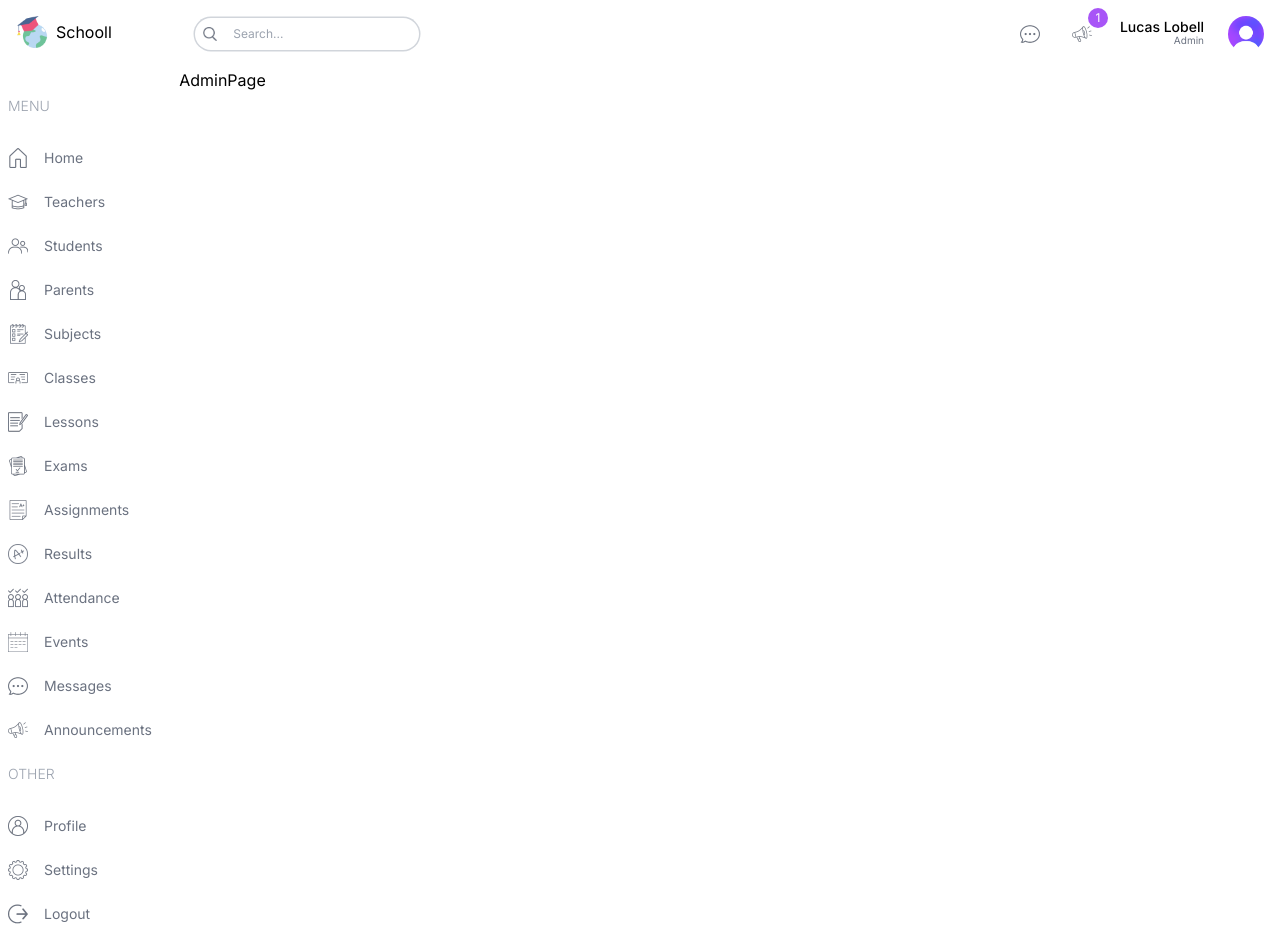
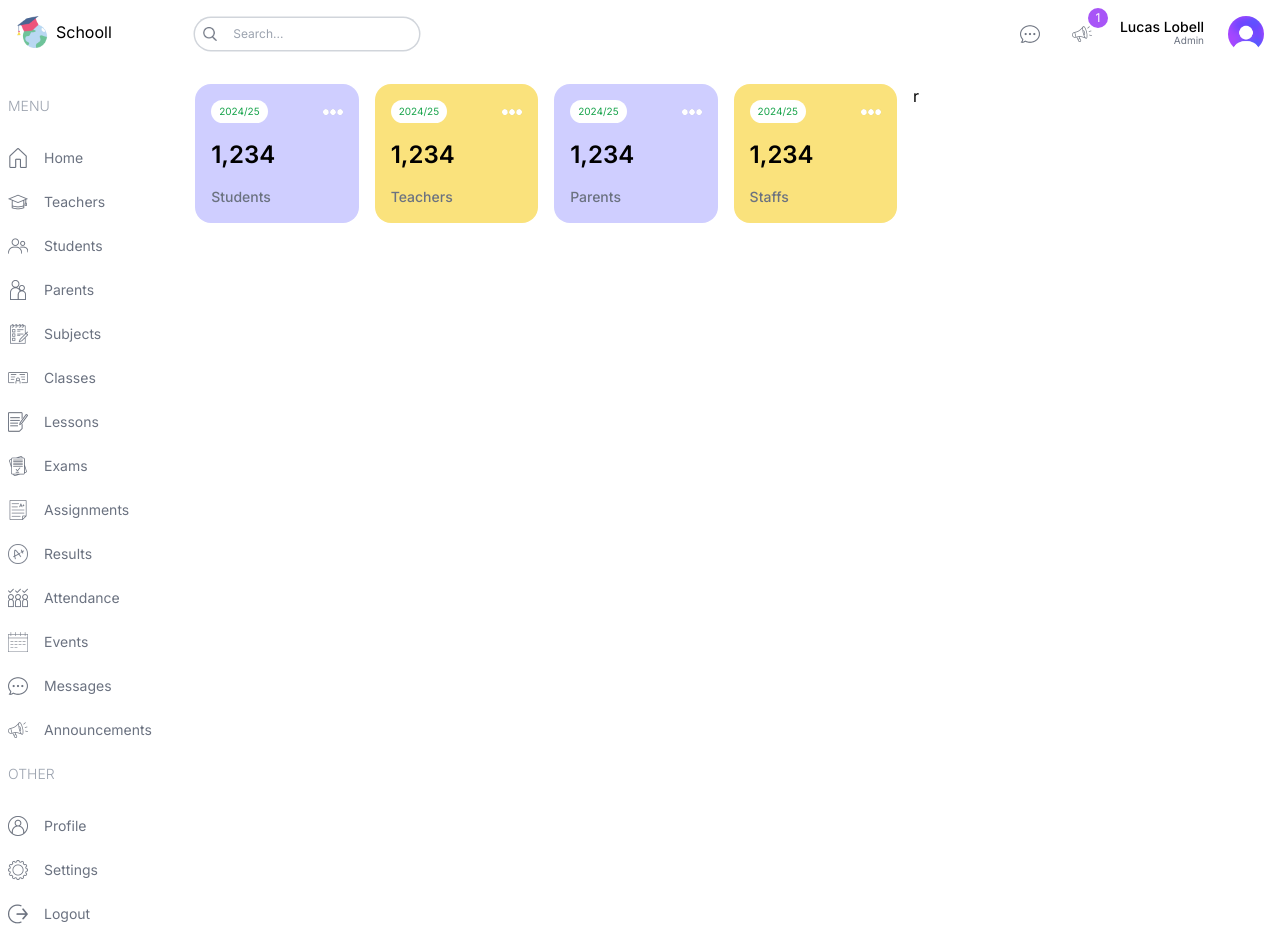
Before and after one commit to LucasLobell/SchlManagement, a Next.js app: page /admin in a window 1280 px wide. Built offline with nearby package versions, Linux system fonts and the light colour scheme.

Commit message:
dashboard design

```diff
--- a/src/app/(dashboard)/admin/page.tsx
+++ b/src/app/(dashboard)/admin/page.tsx
@@ -1,8 +1,21 @@
+import UserCard from '@/components/UserCard'
 import React from 'react'
 
 const AdminPage = () => {
   return (
-    <div>AdminPage</div>
+    <div className='p-4 flex gap-4 flex-col md:flex-row'>
+      <div className='w-full lg:w-2/3'>
+        <div className='flex gap-4 justify-between flex-wrap'>
+          <UserCard type="student" />
+          <UserCard type="teacher" />
+          <UserCard type="parent" />
+          <UserCard type="staff" />
+        </div>
+      </div>
+      <div className='w-full lg:w-1/3'>
+r
+      </div>
+    </div>
   )
 }
 
--- /dev/null
+++ b/src/components/UserCard.tsx
@@ -0,0 +1,17 @@
+import Image from 'next/image'
+import React from 'react'
+
+const UserCard = ({type}:{type:string}) => {
+  return (
+    <div className='rounded-2xl odd:bg-llPurple even:bg-llYellow p-4 flex-1 min-w-[130px]'>
+        <div className='flex justify-between items-center'>
+            <span className='text-[10px] bg-white px-2 py-1 rounded-full text-green-600'>2024/25</span>
+            <Image src="/more.png" alt='' width={20} height={20} />
+        </div>
+        <h1 className='text-2xl font-semibold my-4'>1,234</h1>
+        <h2 className='capitalize text-sm font-medium text-gray-500'>{type}<span>s</span></h2>
+    </div>
+  )
+}
+
+export default UserCard
--- a/tailwind.config.ts
+++ b/tailwind.config.ts
@@ -13,6 +13,14 @@ const config: Config = {
         "gradient-conic":
           "conic-gradient(from 180deg at 50% 50%, var(--tw-gradient-stops))",
       },
+      colors: {
+        llSky: "#C3EBFA",
+        llSkyLight: "#EDF9FD",
+        llPurple: "#CFCEFF",
+        llPurpleLight: "#F1F0FF",
+        llYellow: "#FAE27C",
+        llYellowLight: "#FEFCE8",
+      },
     },
   },
   plugins: [],
```
